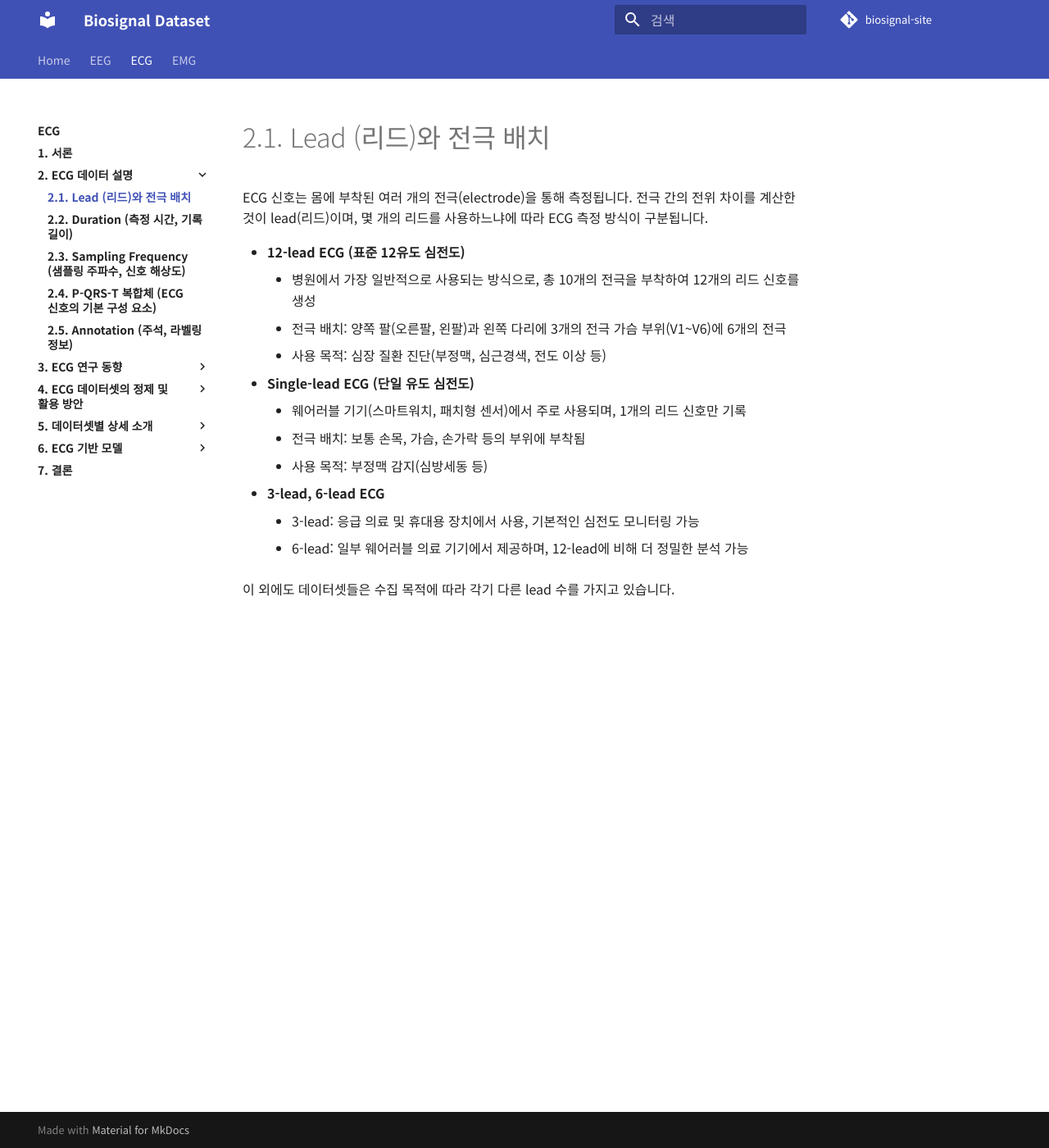
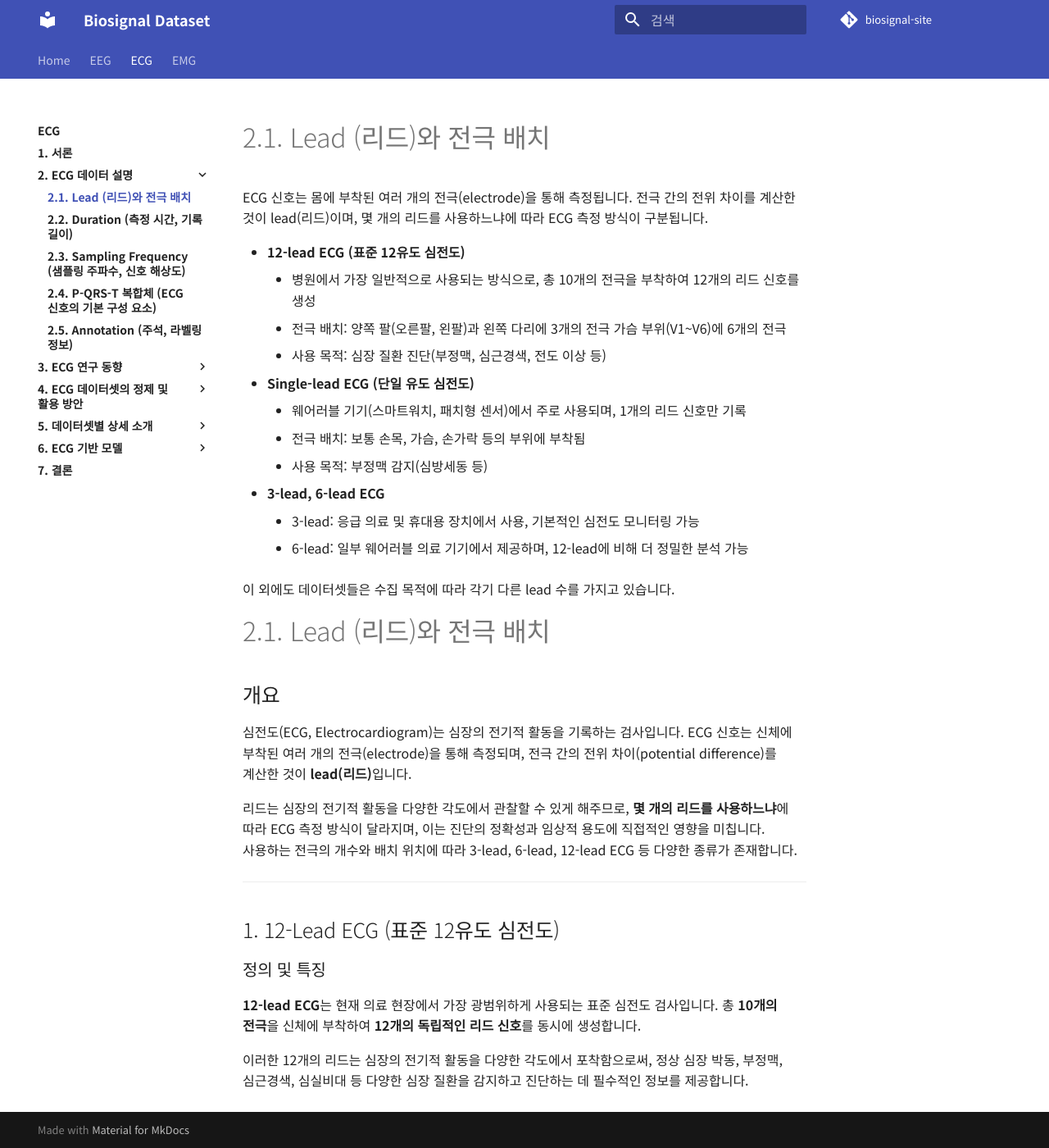
Before and after one commit to iwantjeonyeok/biosignal-site, an MkDocs documentation site: the page built from docs/ecg/2-ecg-데이터-설명/2-1-lead-리드와-전극-배치.md, in a window 1280 px wide and 1400 px high. Shown: the whole window at 82% size. Built offline with MkDocs 1.6.1 and Material for MkDocs 9.7.7, drawn with Linux system fonts in a browser that asks for light colours; comment, search, counter and statistics services are not loaded.

Commit message:
Update 2-1-lead-리드와-전극-배치.md

```diff
--- a/docs/ecg/2-ecg-데이터-설명/2-1-lead-리드와-전극-배치.md
+++ b/docs/ecg/2-ecg-데이터-설명/2-1-lead-리드와-전극-배치.md
@@ -17,3 +17,21 @@ ECG 신호는 몸에 부착된 여러 개의 전극(electrode)을 통해 측정
 
 
 이 외에도 데이터셋들은 수집 목적에 따라 각기 다른 lead 수를 가지고 있습니다.
+
+# 2.1. Lead (리드)와 전극 배치
+
+## 개요
+
+심전도(ECG, Electrocardiogram)는 심장의 전기적 활동을 기록하는 검사입니다. ECG 신호는 신체에 부착된 여러 개의 전극(electrode)을 통해 측정되며, 전극 간의 전위 차이(potential difference)를 계산한 것이 **lead(리드)**입니다.
+
+리드는 심장의 전기적 활동을 다양한 각도에서 관찰할 수 있게 해주므로, **몇 개의 리드를 사용하느냐**에 따라 ECG 측정 방식이 달라지며, 이는 진단의 정확성과 임상적 용도에 직접적인 영향을 미칩니다. 사용하는 전극의 개수와 배치 위치에 따라 3-lead, 6-lead, 12-lead ECG 등 다양한 종류가 존재합니다.
+
+---
+
+## 1. 12-Lead ECG (표준 12유도 심전도)
+
+### 정의 및 특징
+
+**12-lead ECG**는 현재 의료 현장에서 가장 광범위하게 사용되는 표준 심전도 검사입니다. 총 **10개의 전극**을 신체에 부착하여 **12개의 독립적인 리드 신호**를 동시에 생성합니다.
+
+이러한 12개의 리드는 심장의 전기적 활동을 다양한 각도에서 포착함으로써, 정상 심장 박동, 부정맥, 심근경색, 심실비대 등 다양한 심장 질환을 감지하고 진단하는 데 필수적인 정보를 제공합니다.
```
